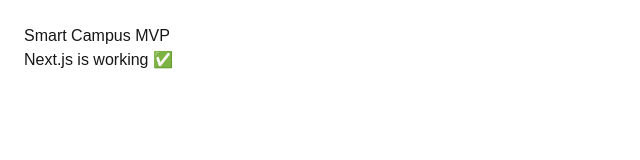
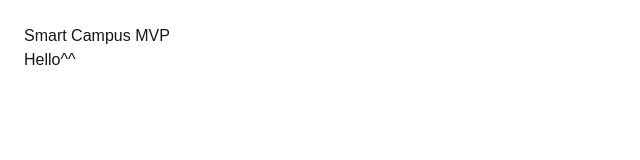
Before and after one commit to robertdowunyJ/smart-campus, a Next.js app: page / in a window 1280 px wide. Shown: the top 160 px of the page, without its empty margins (0-640 px from the left). Built offline with nearby package versions, Linux system fonts and the light colour scheme.

Commit message:
p태그 수정

```diff
--- a/app/page.tsx
+++ b/app/page.tsx
@@ -2,7 +2,7 @@
   return (
     <main style={{ padding: 24 }}>
       <h1>Smart Campus MVP</h1>
-      <p>Next.js is working ✅</p>
+      <p>Hello^^</p>
     </main>
   );
 }
```
